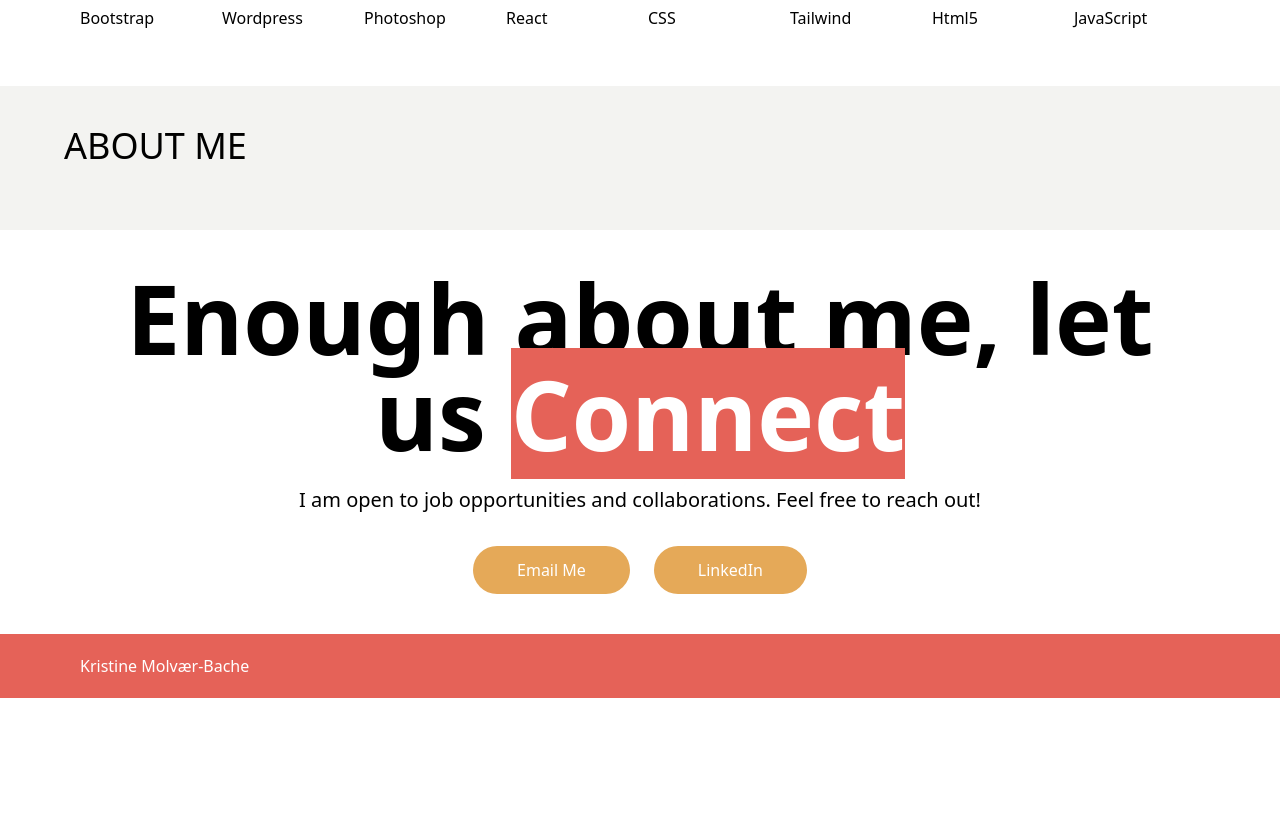
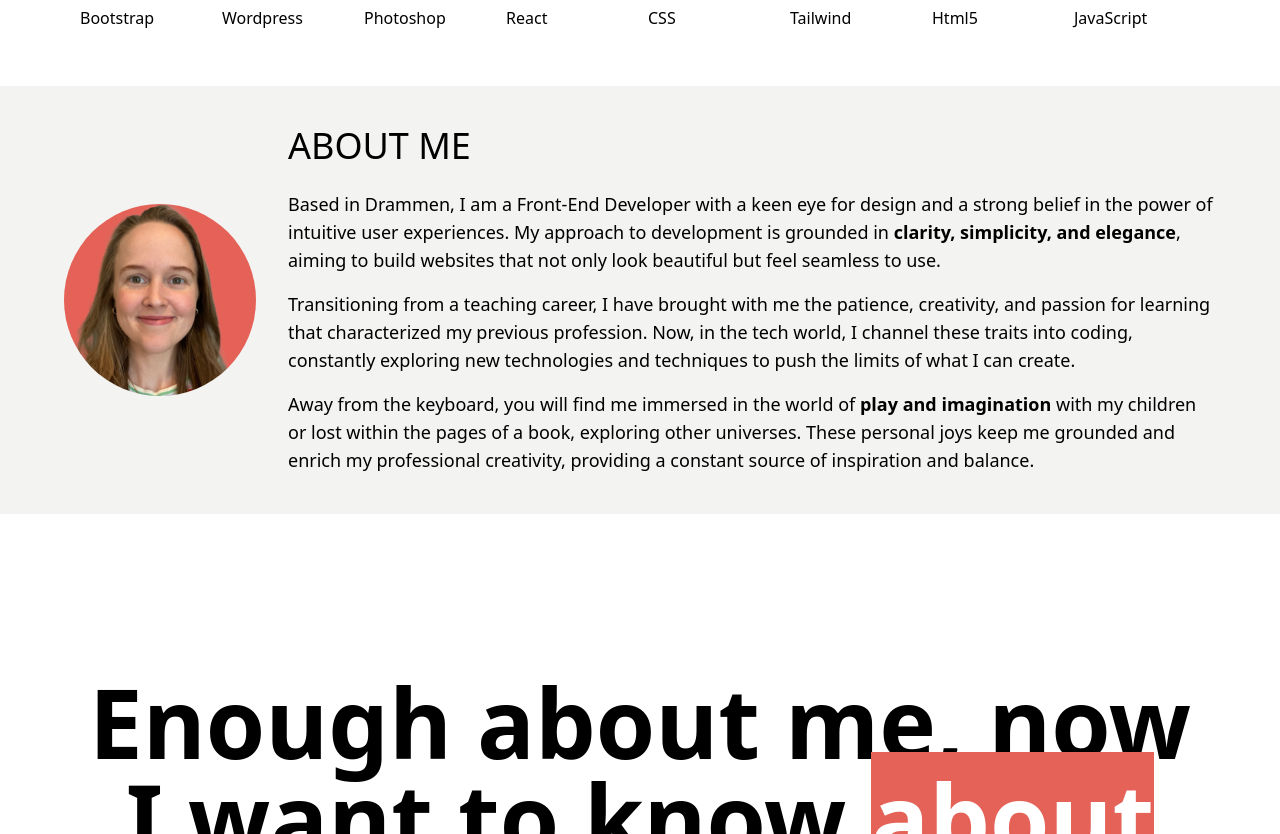
Before and after one commit to kribac12/my-portfolio, a React (Vite) app: page / in a window 1280 px wide. Shown: the part 1966-2800 px from the top of the page. Before the commit the page ends 2664 px from the top, so only its background shows below. Built offline with nearby package versions, Linux system fonts and the light colour scheme.

Commit message:
About me section with text and image. More padding for contact section. Too much screaming for attention, need to do something about colors.

```diff
--- a/src/components/About/index.jsx
+++ b/src/components/About/index.jsx
@@ -1,9 +1,29 @@
+import profileImage from "../../assets/images/profile-image.png";
+
 function About() {
   return (
     <section id="about" className="px-4 py-10 mt-4 bg-lightColor text-black">
-      <div className="max-w-6xl mx-auto">
-        {" "}
-        <h2 className="uppercase text-4xl font-light mb-6">About me</h2>
+      <div className="flex flex-col md:flex-row max-w-6xl mx-auto items-center">
+        <img src={profileImage} alt="Kristine" className="rounded-full w-48 h-48 mb-8 md:mb-0 md:mr-8" />
+        <div>
+          <h2 className="uppercase text-4xl font-light mb-6">About Me</h2>
+          <p className="text-lg mb-4">
+            Based in Drammen, I am a Front-End Developer with a keen eye for design and a strong belief in the power of intuitive user experiences. My approach
+            to development is grounded in <span className="font-bold">clarity, simplicity, and elegance</span>, aiming to build websites that not only look
+            beautiful but feel seamless to use.
+          </p>
+          <p className="text-lg mb-4">
+            Transitioning from a teaching career, I have brought with me the patience, creativity, and passion for learning that characterized my previous
+            profession. Now, in the tech world, I channel these traits into coding, constantly exploring new technologies and techniques to push the limits of
+            what I can create.
+          </p>
+
+          <p className="text-lg">
+            Away from the keyboard, you will find me immersed in the world of <span className="font-bold">play and imagination</span> with my children or lost
+            within the pages of a book, exploring other universes. These personal joys keep me grounded and enrich my professional creativity, providing a
+            constant source of inspiration and balance.
+          </p>
+        </div>
       </div>
     </section>
   );
--- a/src/components/Contact/index.jsx
+++ b/src/components/Contact/index.jsx
@@ -1,23 +1,23 @@
 function Contact() {
   return (
-    <section id="contact" className="max-w-6xl mx-auto px-4 py-10 bg-[#ffffff] text-black">
+    <section id="contact" className="max-w-6xl mx-auto px-4 py-40 bg-[#ffffff] text-black">
       <h2 className=" text-5xl md:text-8xl font-bold text-center mb-6">
-        Enough about me, let us <span className="bg-accentColor text-white">Connect</span>
+        Enough about me, now I want to know <span className="bg-accentColor text-white">about you.</span>
       </h2>
       <p className="text-xl text-center mb-8">I am open to job opportunities and collaborations. Feel free to reach out!</p>
 
       <div className="flex flex-col md:flex-row justify-center items-center space-y-4 md:space-y-0 md:space-x-6">
         <a
-          href="mailto:your.email@example.com"
-          className="py-3 px-11 bg-customColor hover:bg-customColorDark text-white rounded-full transition-colors duration-150 ease-in-out">
+          href="mailto:kristinembache@gmail.com"
+          className="py-3 px-11 bg-customColor hover:bg-customColorDark text-black rounded-full transition-colors duration-150 ease-in-out">
           Email Me
         </a>
         <a
-          href="https://linkedin.com/in/yourusername"
+          href="https://www.linkedin.com/in/kristine-bache-a033ab173/"
           target="_blank"
           rel="noreferrer"
-          className="py-3 px-11 bg-customColor hover:bg-customColorDark text-white rounded-full transition-colors duration-150 ease-in-out">
-          LinkedIn
+          className="py-3 px-11 bg-customColor hover:bg-customColorDark text-black rounded-full transition-colors duration-150 ease-in-out">
+          Find me on LinkedIn
         </a>
       </div>
     </section>
--- a/src/components/Header/index.jsx
+++ b/src/components/Header/index.jsx
@@ -1,4 +1,4 @@
-import profileImage from "../../assets/images/profile-image.jpg";
+import profileImage from "../../assets/images/profile-image.png";
 import EmailButton from "../EmailButton";
 import NavButtons from "../NavButtons";
 
```
Also changed, not shown: src/assets/images/profile-image.jpg (deleted), src/assets/images/profile-image.png (added).
